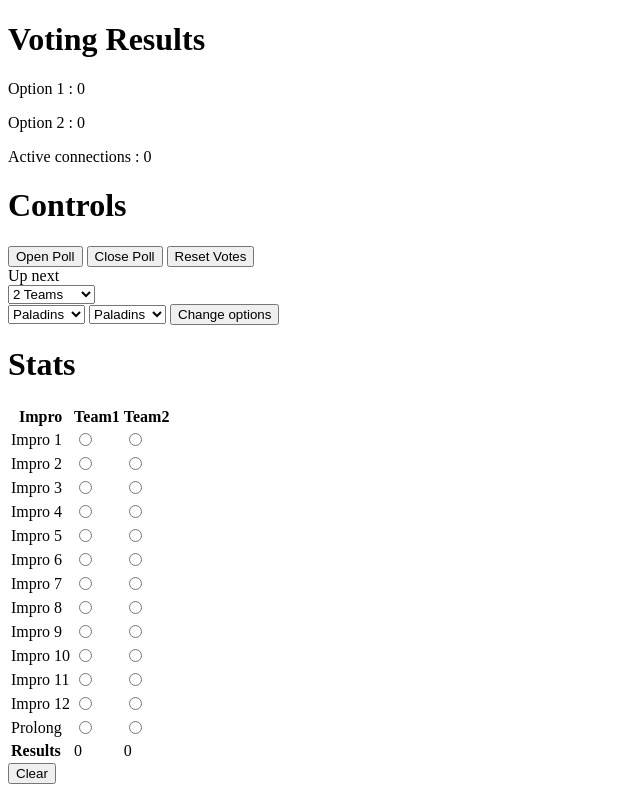
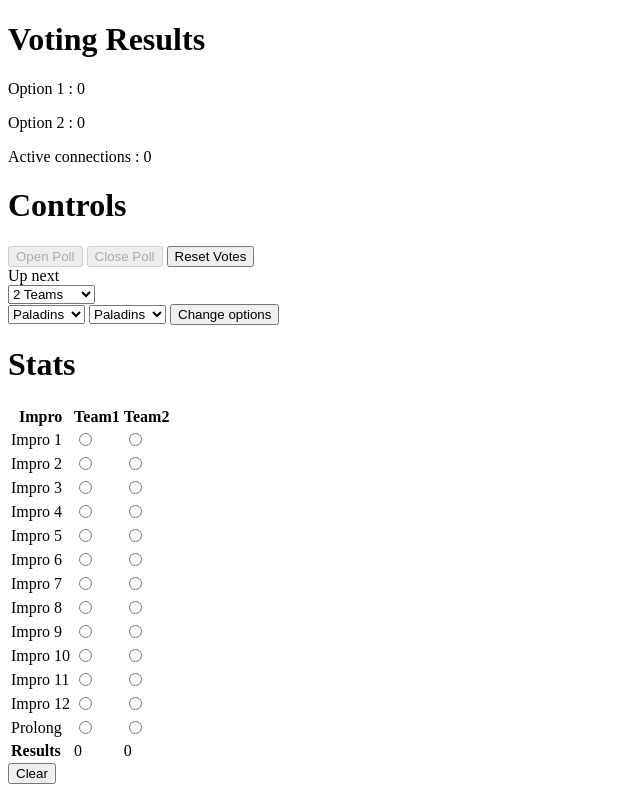
Before and after one commit to RaphBarniques/ImproVote, a website: page public/results.html in a window 1280 px wide. Shown: the whole page, without its empty margins (0-640 px from the left). Drawn offline with nearby package versions, Linux system fonts and the light colour scheme; no server answers.

Commit message:
Update results.html

```diff
--- a/public/results.html
+++ b/public/results.html
@@ -17,8 +17,8 @@
 
   <h1>Controls</h1>
   <div id="controlPanel">
-    <button onclick="openPoll()">Open Poll</button>
-    <button onclick="closePoll()">Close Poll</button>
+    <button onclick="openPoll()" disabled>Open Poll</button>
+    <button onclick="closePoll()" disabled>Close Poll</button>
     <button onclick="resetVotes()">Reset Votes</button>
     <br>
     <div>Up next</div>
```
